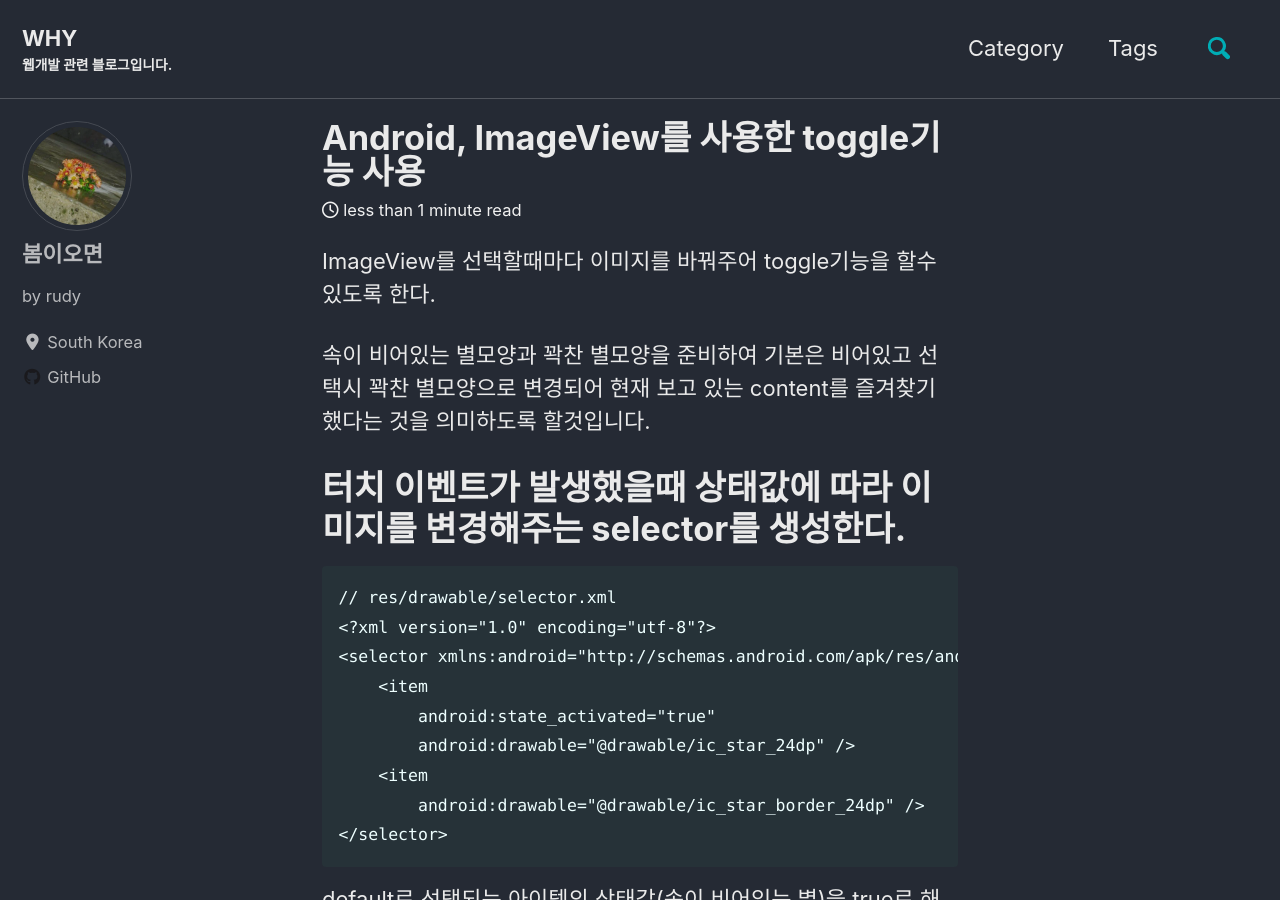
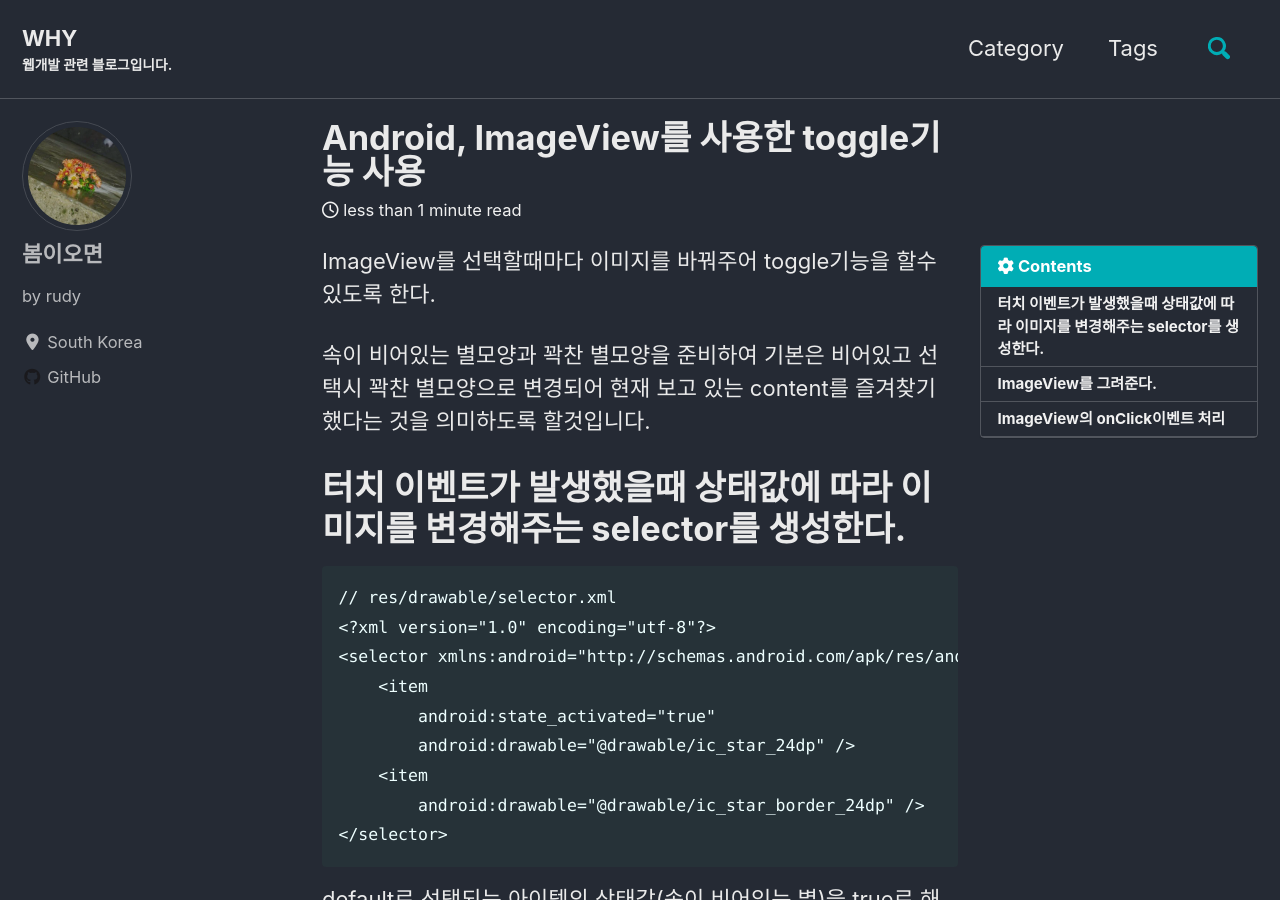
Before and after one commit to springcome/springcome.github.io, a Jekyll site: the page built from _posts/2019-12-22-android-toggle-button.md, in a window 1280 px wide and 900 px high. Built offline with Jekyll 4.4.1, drawn with Linux system fonts in a browser that asks for light colours; cached includes are drawn as plain includes; nearby versions of some CDN libraries; comment, search, counter and statistics services are not loaded.

Commit message:
update post

````diff
--- a/_posts/2019-12-22-android-toggle-button.md
+++ b/_posts/2019-12-22-android-toggle-button.md
@@ -1,5 +1,8 @@
 ---
 title: "Android, ImageView를 사용한 toggle기능 사용"
+toc: true
+toc_label: "Contents"
+toc_icon: "cog"
 categories:
   - Android
 tags:
@@ -37,11 +40,11 @@ default로 선택되는 아이템의 상태값(속이 비어있는 별)을 true
 
 # ImageView의 onClick이벤트 처리
 ```
-    star.setOnClickListener(new View.OnClickListener() {
-        @Override
-        public void onClick(final View view) {
-            view.setActivated(!view.isActivated());
-        }
-    });
+star.setOnClickListener(new View.OnClickListener() {
+    @Override
+    public void onClick(final View view) {
+        view.setActivated(!view.isActivated());
+    }
+});
 ```
 터치 이벤트가 발생할때마다 selector의 상태값을 반대로 변경해 주도록 한다.
````
